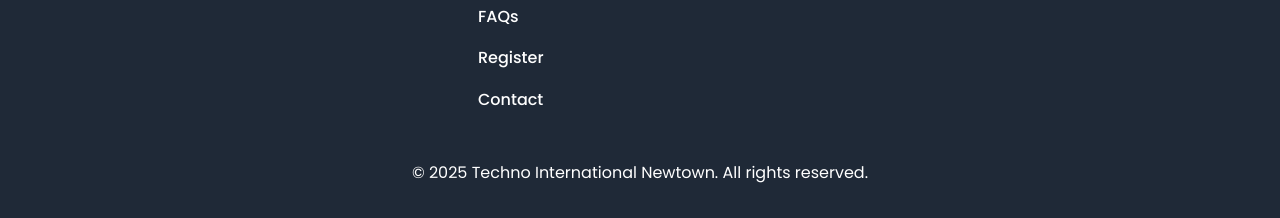
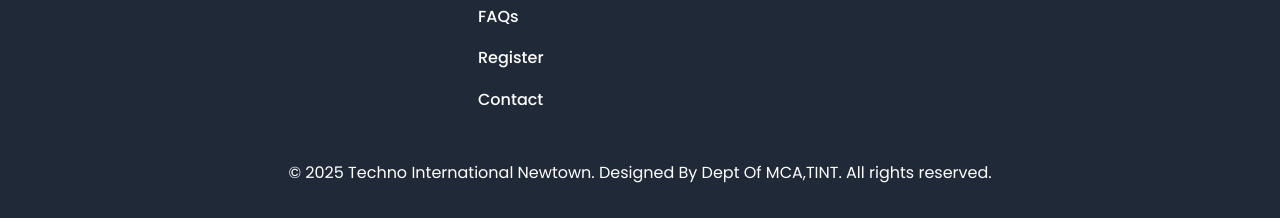
Before and after one commit to imkshitijraj/college-web, a plain HTML site: page index.html in a window 1280 px wide. Shown: the part 1476-1694 px from the top of the page. Drawn offline with nearby package versions, Linux system fonts and the light colour scheme.

Commit message:
Update index.html

```diff
--- a/index.html
+++ b/index.html
@@ -135,7 +135,7 @@
                 </div>
             </div>
             <div class="text-center mt-4">
-                <p class="mb-0">&copy; 2025 Techno International Newtown. All rights reserved.</p>
+                <p class="mb-0">&copy; 2025 Techno International Newtown. Designed By Dept Of MCA,TINT. All rights reserved.</p>
             </div>
         </div>
     </footer>
```
